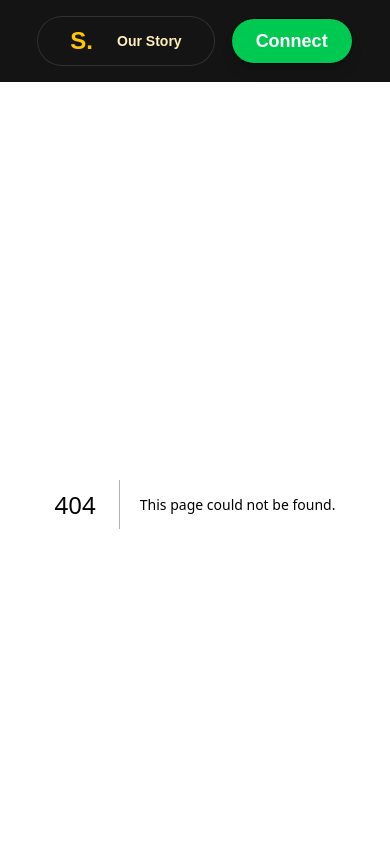
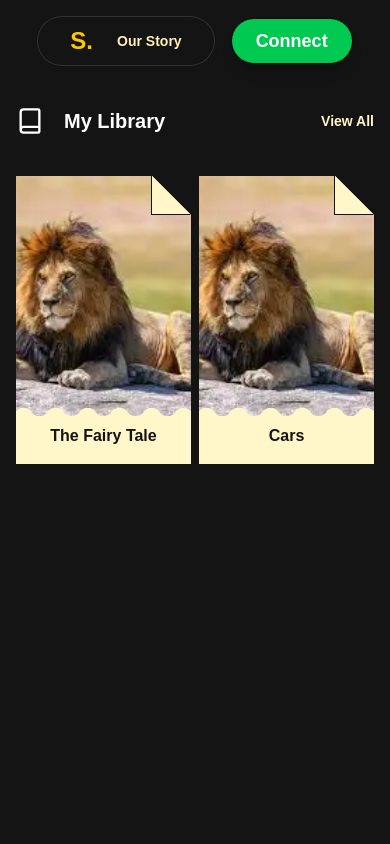
Before and after one commit to stories-fun/stories-monorepo, a Next.js app: page /profile in a window 390 px wide. Before the commit this address had no page. Shown: the top 844 px of the page. Built offline with nearby package versions, Linux system fonts and the light colour scheme.

Commit message:
feat: add ProfilePage and MiniCard components, update Footer for responsive design, and modify global styles

```diff
--- a/src/app/globals.css
+++ b/src/app/globals.css
@@ -34,10 +34,19 @@ body {
   /* mask created with
   https://css-generators.com/wavy-shapes/ */
 
-  background: #FFF6C9;
+  background: #000000;
   --mask:
     radial-gradient(61.77px at 50% calc(100% - 84px),#000 99%,#0000 101%) calc(50% - 60px) 0/120px 100%,
     radial-gradient(61.77px at 50% calc(100% + 54px),#0000 99%,#000 101%) 50% calc(100% - 30px)/120px 100% repeat-x;
   -webkit-mask: var(--mask);
           mask: var(--mask);
 }
+
+.wavyimage {
+  background: #FFF6C9;
+  --mask:
+    radial-gradient(9.77px at 50% 13.6px,#000 99%,#0000 101%) calc(50% - 16px) 0/32px 100%,
+    radial-gradient(9.77px at 50% -5.6px,#0000 99%,#000 101%) 50% 8px/32px 100% repeat-x;
+  -webkit-mask: var(--mask);
+          mask: var(--mask);
+}
--- /dev/null
+++ b/src/app/profile/page.tsx
@@ -0,0 +1,70 @@
+"use client";
+
+import { useState } from "react";
+import { Book } from "lucide-react";
+import { MiniCard } from "@/components/MiniCard";
+
+const stories = [
+  {
+    image: "/lion.webp",
+    title: "The Fairy Tale",
+  },
+  {
+    image: "/lion.webp",
+    title: "Cars",
+  },
+  {
+    image: "/lion.webp",
+    title: "Cars",
+  },
+  {
+    image: "/lion.webp",
+    title: "The Butterfly Effect",
+  },
+  {
+    image: "/lion.webp",
+    title: "The Butterfly Effect",
+  },
+];
+
+export default function ProfilePage() {
+  const [showAll, setShowAll] = useState(false);
+
+  return (
+    <div className="min-h-screen bg-[#141414] flex flex-col items-center">
+      <div className="w-full max-w-[1400px]">
+        {/* Title Row */}
+        <div className="flex items-center justify-between mb-6 mt-6 px-4">
+          <div className="flex items-center gap-x-5 sm:gap-x-7">
+            <Book size={28} className="text-white" />
+            <h1 className="text-white text-[20px] sm:text-[28px] font-bold">
+              My Library
+            </h1>
+          </div>
+
+          {/* View All Button (mobile only) */}
+          <button
+            className="sm:hidden text-[#FFF6C9] text-sm font-bold"
+            onClick={() => setShowAll(!showAll)}
+          >
+            {showAll ? "View Less" : "View All"}
+          </button>
+        </div>
+
+        {/* Cards Grid */}
+        <div className="grid grid-cols-2 sm:grid-cols-3 lg:grid-cols-5 gap-2 mt-[40px] mb-16 sm:mb-[200px] px-4 max-w-[1400px]">
+          {stories.map((story, index) => (
+            <div
+              key={index}
+              className={`flex flex-col ${
+                !showAll && index > 1 ? "hidden sm:flex" : ""
+              }`}
+            >
+              <MiniCard {...story} />
+            </div>
+          ))}
+        </div>
+      </div>
+    </div>
+  );
+}
--- a/src/components/Card.tsx
+++ b/src/components/Card.tsx
@@ -31,9 +31,9 @@ export function CustomCard({
   const changeSymbol = isPositive ? "+" : "";
 
   return (
-    <div className="relative overflow-hidden text-white max-w-[354px] shadow-lg">
+    <div className="relative overflow-hidden text-white max-w-[350px] shadow-lg">
       {/* Folded corner */}
-      <div className="absolute top-0 right-0 w-16 h-16 z-10">
+      <div className="absolute top-[-1px] right-0 w-16 h-16 z-1">
          <div
           className="absolute top-0 right-0 w-full h-full shadow-md"
           style={{ clipPath: "polygon(100% 100%, 1000% 0%, 0% 0%)" }}
--- a/src/components/Footer.tsx
+++ b/src/components/Footer.tsx
@@ -47,12 +47,41 @@ export default function Footer() {
       {/* Footer Content */}
       <div className="max-w-6xl mx-auto px-4 flex flex-col items-center gap-8 mt-40 relative z-10">
         {/* Center logo */}
-        <div className="text-yellow-400 text-2xl sm:text-3xl font-bold hover:text-yellow-300 transition-colors whitespace-nowrap">
+        <div className="hidden sm:block text-yellow-400 text-2xl sm:text-3xl font-bold hover:text-yellow-300 transition-colors whitespace-nowrap">
           S.
         </div>
 
-        {/* First row */}
-        <div className={`flex justify-center gap-16 text-sm ${textStyle}`}>
+        {/* Mobile: All links in one row */}
+        <div
+          className={`flex sm:hidden flex-nowrap justify-center items-center w-full gap-4 text-sm ${textStyle}`}
+        >
+          <a href="#about" className="hover:underline">
+            About
+          </a>
+          <a href="#faqs" className="hover:underline">
+            FAQs
+          </a>
+          {/* logo */}
+          <div className="text-yellow-400 text-2xl sm:text-3xl font-bold hover:text-yellow-300 transition-colors whitespace-nowrap">
+            S.
+          </div>
+          <a href="#stories" className="hover:underline">
+            Stories
+          </a>
+          <a
+            href="https://twitter.com"
+            target="_blank"
+            rel="noopener noreferrer"
+            className="hover:underline"
+          >
+            Twitter
+          </a>
+        </div>
+
+        {/* Desktop: First row – narrower */}
+        <div
+          className={`hidden sm:flex justify-between w-full max-w-sm gap-20 text-sm ${textStyle}`}
+        >
           <a href="#about" className="hover:underline">
             About
           </a>
@@ -61,9 +90,9 @@ export default function Footer() {
           </a>
         </div>
 
-        {/* Second row */}
+        {/* Desktop: Second row – wider */}
         <div
-          className={`flex justify-between w-full max-w-md text-sm px-6 ${textStyle}`}
+          className={`hidden sm:flex justify-between w-full max-w-[1400px] gap-40 text-sm ${textStyle}`}
         >
           <a href="#stories" className="hover:underline">
             Stories
--- /dev/null
+++ b/src/components/MiniCard.tsx
@@ -0,0 +1,48 @@
+"use client";
+
+import Image from "next/image";
+
+interface MiniCardProps {
+  image: string;
+  title: string;
+}
+
+export function MiniCard({ image, title }: MiniCardProps) {
+  return (
+    <div className="relative overflow-hidden text-white max-w-[210px] w-full h-[320px] flex flex-col">
+      {/* Folded corner */}
+      <div className="absolute top-[-1px] right-0 w-10 h-10 z-1">
+        <div
+          className="absolute top-0 right-0 w-full h-full shadow-md"
+          style={{ clipPath: "polygon(100% 100%, 1000% 0%, 0% 0%)" }}
+        />
+        <div
+          className="absolute top-0 right-0 w-full h-full border-l border-b bg-[#141414] shadow-md"
+          style={{ clipPath: "polygon(100% 100%, 1000% 0%, 0% 0%)" }}
+        />
+        <div
+          className="absolute top-0 right-0 w-full h-full bg-[#FFF6C9] shadow-md"
+          style={{ clipPath: "polygon(0% 0%, 0% 100%, 100% 100%)" }}
+        />
+        <div
+          className="absolute top-0 right-0 w-full h-full border-l border-b border-[#141414] bg-[#FFF6C9] shadow-md"
+          style={{ clipPath: "polygon(0% 0%, 0% 100%, 100% 100%)" }}
+        />
+      </div>
+
+      {/* Image with author overlay */}
+      <div className="relative w-full h-64">
+        <Image src={image} alt={title} fill className="object-cover" />
+      </div>
+
+      {/* Content */}
+      <div className="wavyimage z-1 absolute bottom-8 left-0 w-full ">
+      <div className="bg-[#FFF6C9] text-[#141414] py-4 flex items-center justify-center px-4 h-[56px] mt-1">
+        <h3 className="font-extrabold text-[16px] text-center leading-snug break-words">
+          {title}
+        </h3>
+        </div>
+      </div>
+    </div>
+  );
+}
```
Also changed, not shown: src/app/our-story/page.tsx (+11 -5 lines), src/app/single-story/page.tsx (added), src/components/SingleStrory.tsx (added).
